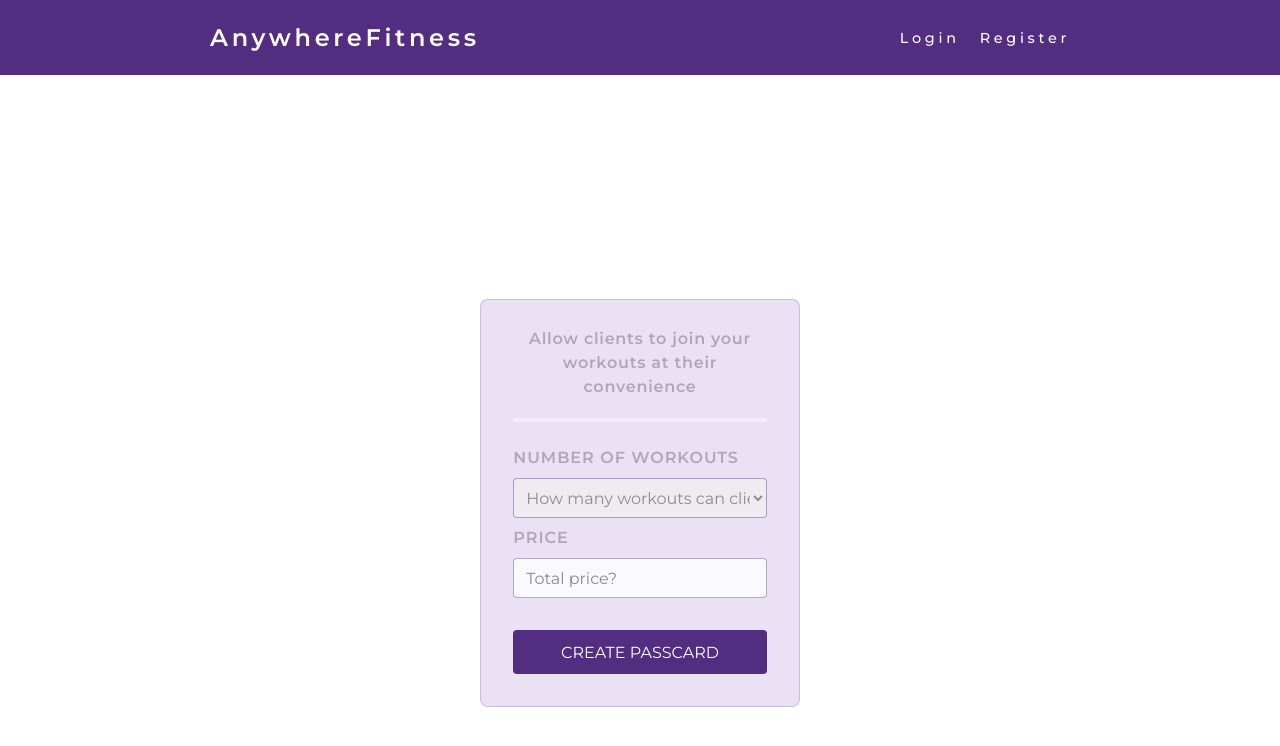
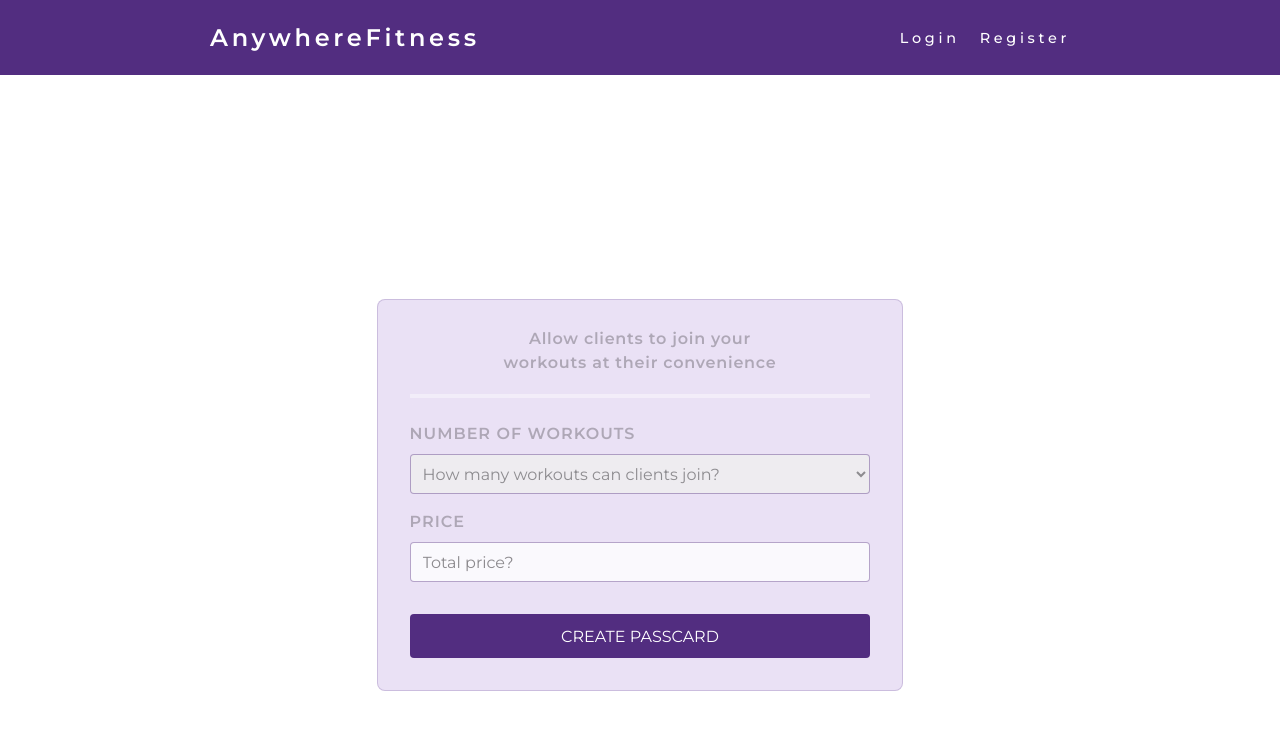
Before and after one commit to lambda-ttweb48-anywherefitness/client, a React (Create React App) app: page /createpass in a window 1280 px wide. Shown: the top 746 px of the page. Built offline with nearby package versions, Linux system fonts and the light colour scheme.

Commit message:
increased form width on class and pass

```diff
--- a/src/components/CreateClass/CreateClass.js
+++ b/src/components/CreateClass/CreateClass.js
@@ -213,7 +213,7 @@ const H1 = styled.h1`
 
 const CreateClassForm = styled.div`
     background-color: rgba(82, 45, 128, 0.08);
-    width: 45%;
+    width: 64%;
     border-radius: 8px;
     margin: auto;
     padding: 2rem;
--- a/src/components/CreatePassCard/CreatePassCard.js
+++ b/src/components/CreatePassCard/CreatePassCard.js
@@ -51,9 +51,6 @@ function CreatePassCard() {
     const onSubmit = (e) => {
         e.preventDefault()
         updateErrors()
-        console.log('yo');
-        console.log(errors.total_classes)
-        console.log(errors.price)
         Schema.isValid(formValues).then((valid) => {
             if (valid) {
                 axiosWithAuth()
@@ -117,7 +114,7 @@ export default CreatePassCard;
 
 const CreatePassForm = styled.div`
     background-color: #EAE1F5;
-    width: 33%;
+    width: 60%;
     border-radius: 8px;
     margin: auto;
     padding: 2rem;
@@ -171,6 +168,7 @@ const CreatePassForm = styled.div`
         box-sizing: border-box;
         border: .5px solid rgba(82, 45, 128, 0.5);
         font-family: 'Montserrat', sans-serif;
+        margin-bottom: .5rem;
     }
 
     .workoutTitle {
```
Also changed, not shown: 1 other file (tests, documents, lock files or other folders).
